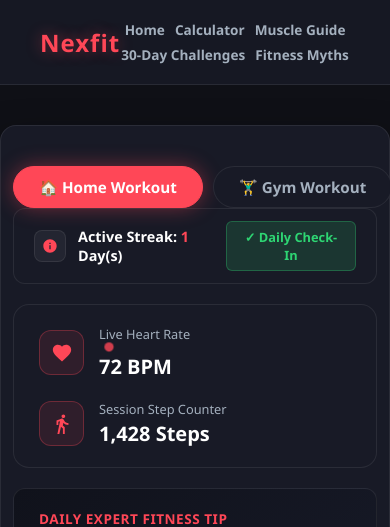
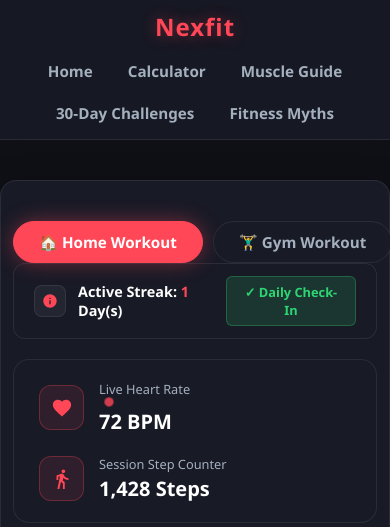
Before and after one commit to varadguravv/nexfit, a Flask app: page / in a window 390 px wide. Shown: the top 527 px of the page. Run offline with Flask 3, Linux system fonts and the light colour scheme.

Commit message:
Update style.css

```diff
--- a/static/style.css
+++ b/static/style.css
@@ -390,3 +390,44 @@ nav a:hover {
     height: auto;
   }
 }
+/* ==========================================
+   Nexfit Mobile Navbar Stack Update
+   ================================---------- */
+@media screen and (max-width: 768px) {
+  /* Force the header container to arrange items vertically */
+  header, .navbar, .header-container {
+    display: flex !important;
+    flex-direction: column !important;
+    align-items: center !important;
+    text-align: center !important;
+    gap: 12px !important;
+    padding: 10px !important;
+  }
+
+  /* Keep the logo on its own line */
+  header h1, .logo, [class*="logo"] {
+    margin: 0 !important;
+    display: block !important;
+  }
+
+  /* Stack and style the navigation links neatly below the logo */
+  header nav, nav ul, .nav-links, .menu-links {
+    display: flex !important;
+    flex-direction: row !important;
+    flex-wrap: wrap !important;
+    justify-content: center !important;
+    gap: 10px 15px !important;
+    width: 100% !important;
+    margin: 0 !important;
+    padding: 0 !important;
+  }
+
+  /* Ensure every link is easily clickable and tappable */
+  header nav a, nav ul li a, .nav-links a, .menu-links a {
+    display: inline-block !important;
+    padding: 6px 10px !important;
+    font-size: 0.95rem !important;
+    text-decoration: none !important;
+    box-sizing: border-box !important;
+  }
+}
```
